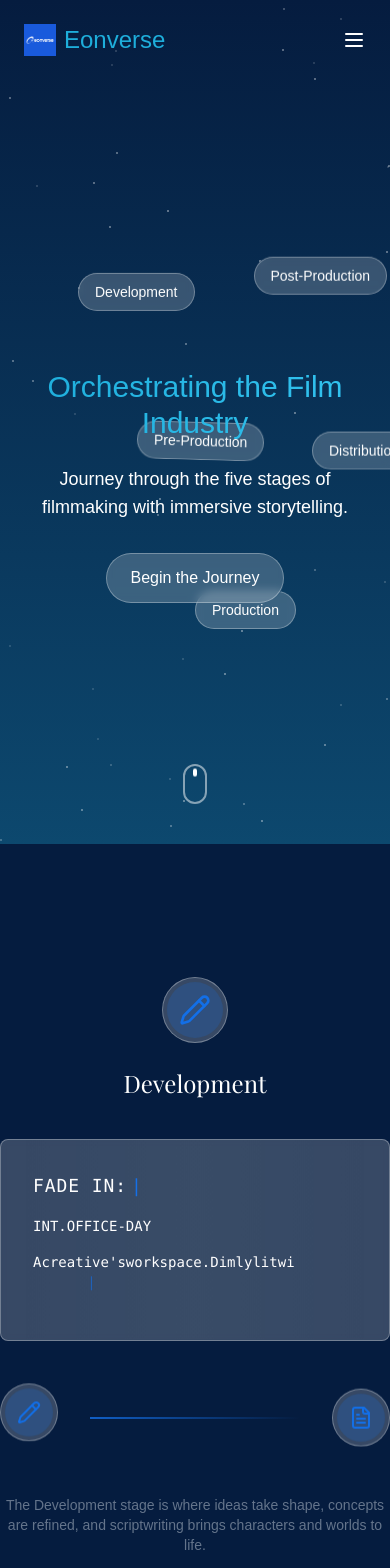
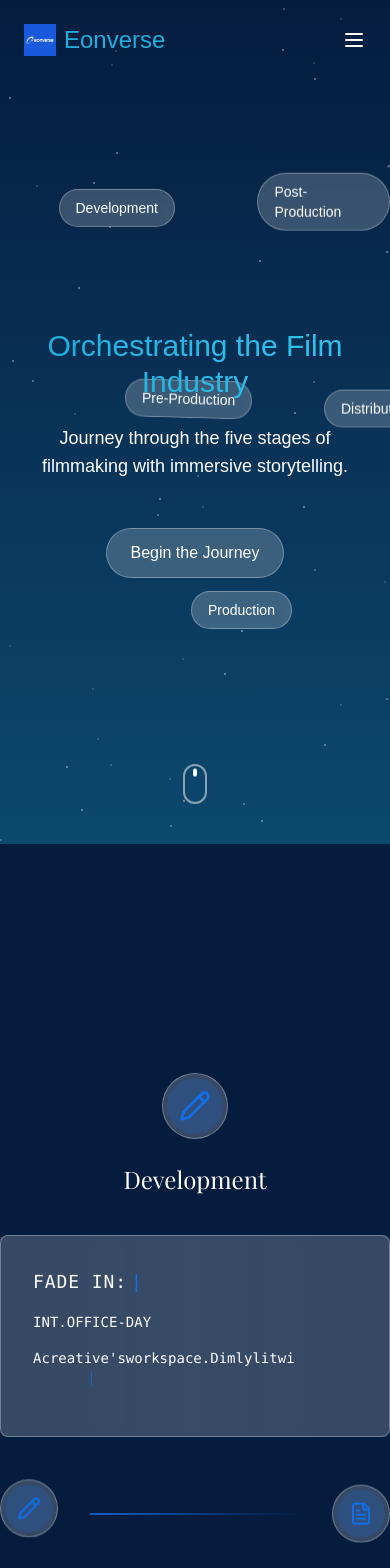
Before and after one commit to yella-beep/cinematic-storyweaver, a React (Vite) app: page / in a window 390 px wide. Shown: the top 1568 px of the page. Built offline with nearby package versions, Linux system fonts and the light colour scheme; a web font is replaced by a local one.

Commit message:
Fix: Avoid overlapping elements
Adjust layout to prevent overlapping of elements in the landing section.

```diff
--- a/src/components/Landing.tsx
+++ b/src/components/Landing.tsx
@@ -81,7 +81,7 @@ const Landing = () => {
   }, [animateRotation]);
 
   return (
-    <div className="min-h-screen flex flex-col items-center justify-center relative overflow-hidden">
+    <div className="min-h-screen flex flex-col items-center justify-center relative overflow-hidden py-20">
       <div className="absolute inset-0 bg-gradient-to-b from-cinematic-dark to-cinematic-blue/30 z-0"></div>
 
       <div className="absolute inset-0">
@@ -99,15 +99,15 @@ const Landing = () => {
         ))}
       </div>
 
-      {/* Floating Stage Labels */}
+      {/* Floating Stage Labels - Updated positioning to avoid overlapping */}
       <div className="absolute inset-0 overflow-hidden pointer-events-none">
         {stages.map((stage, index) => (
           <motion.div
             key={stage.name}
             className={`absolute glass px-4 py-2 rounded-full text-sm md:text-base text-white ${stage.className} pointer-events-auto`}
             style={{
-              left: `${20 + (index * 15)}%`,
-              top: `${30 + ((index % 3) * 20)}%`,
+              left: `${15 + ((index % 5) * 17)}%`,
+              top: `${20 + ((index % 3) * 25)}%`,
               transform: 'translate(-50%, -50%)'
             }}
             initial="initial"
@@ -128,7 +128,7 @@ const Landing = () => {
         variants={logoVariants}
       >
         <img
-          src="/lovable-uploads/51af723e-d40a-4d3c-97b3-4ff3fb42d57b.png"
+          src="/lovable-uploads/0278b8ec-692f-4fa6-935f-8a2e820a9a0b.png"
           alt="Eonverse Logo"
           className="w-24 h-auto md:w-32 lg:w-40 object-contain"
         />
@@ -149,7 +149,7 @@ const Landing = () => {
             Orchestrating the Film Industry
           </motion.span>
         </h1>
-        <p className="text-lg md:text-xl text-white mb-8 font-openSauce">
+        <p className="text-lg md:text-xl text-white mb-12 font-openSauce">
           Journey through the five stages of filmmaking with immersive storytelling.
         </p>
         <motion.a
@@ -163,7 +163,7 @@ const Landing = () => {
       </motion.div>
 
       <motion.div
-        className="absolute bottom-10 left-0 right-0 flex justify-center"
+        className="absolute bottom-10 left-0 right-0 flex justify-center z-20"
         initial={{ opacity: 0 }}
         animate={{ opacity: 1 }}
         transition={{ delay: 1.5, duration: 1 }}
--- a/src/pages/Index.tsx
+++ b/src/pages/Index.tsx
@@ -24,27 +24,27 @@ const Index = () => {
       <Header />
       <ProgressIndicator currentStage={currentStage} />
 
-      <section id="landing">
+      <section id="landing" className="min-h-screen relative">
         <Landing />
       </section>
 
-      <section id="development">
+      <section id="development" className="min-h-screen pt-24 pb-16">
         <Development onView={() => handleStageView("development")} />
       </section>
 
-      <section id="preproduction">
+      <section id="preproduction" className="min-h-screen pt-24 pb-16">
         <PreProduction onView={() => handleStageView("preproduction")} />
       </section>
 
-      <section id="production">
+      <section id="production" className="min-h-screen pt-24 pb-16">
         <Production onView={() => handleStageView("production")} />
       </section>
 
-      <section id="postproduction">
+      <section id="postproduction" className="min-h-screen pt-24 pb-16">
         <PostProduction onView={() => handleStageView("postproduction")} />
       </section>
 
-      <section id="distribution">
+      <section id="distribution" className="min-h-screen pt-24 pb-16">
         <Distribution onView={() => handleStageView("distribution")} />
       </section>
 
@@ -52,7 +52,7 @@ const Index = () => {
         <div className="container mx-auto px-6 text-center">
           <div className="flex justify-center items-center mb-4">
             <img
-              src="/lovable-uploads/51af723e-d40a-4d3c-97b3-4ff3fb42d57b.png"
+              src="/lovable-uploads/0278b8ec-692f-4fa6-935f-8a2e820a9a0b.png"
               alt="Eonverse Logo"
               className="h-10 w-auto object-contain mr-2"
             />
```
Also changed, not shown: public/lovable-uploads/0278b8ec-692f-4fa6-935f-8a2e820a9a0b.png (added).
